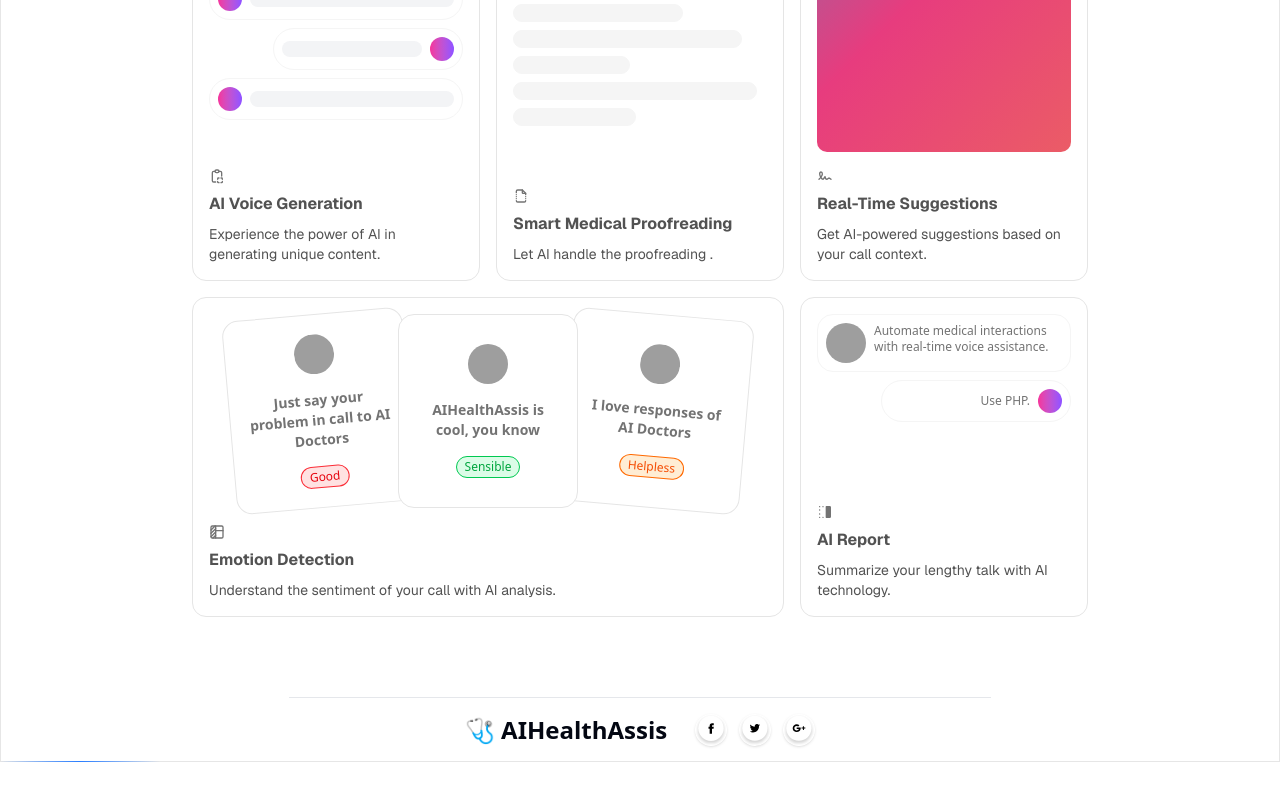
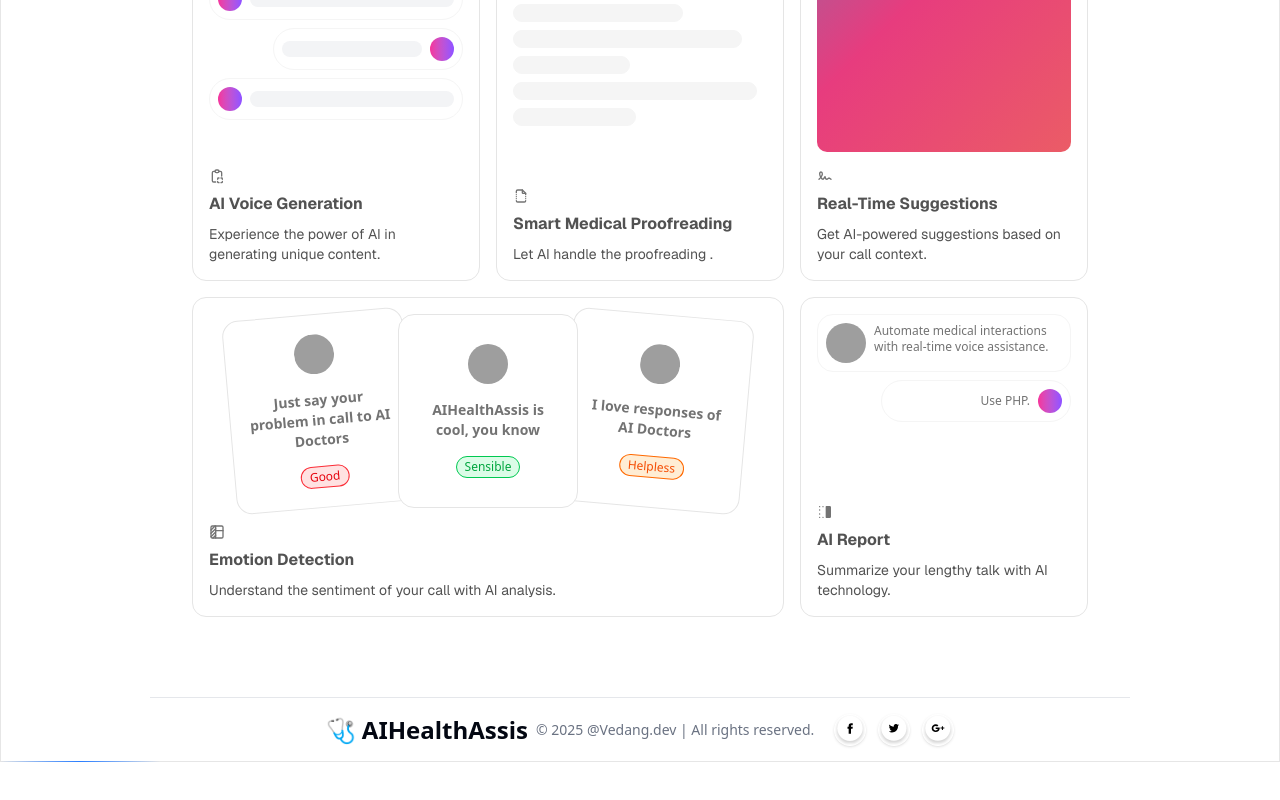
Before and after one commit to codeVedang/ai-medical-voice-agent, a Next.js app: page / in a window 1280 px wide. Shown: the part 1409-2209 px from the top of the page. Built offline with nearby package versions, Linux system fonts and the light colour scheme; no server answers; grey boxes are pictures that could not be loaded.

Commit message:
Update page.tsx

```diff
--- a/app/page.tsx
+++ b/app/page.tsx
@@ -219,7 +219,7 @@
   {/* Left: Logo and Text */}
   <div className="flex items-center space-x-2">
     <h1 className="text-base font-bold md:text-2xl">🩺 AIHealthAssis</h1>
-    <p className="text-sm text-gray-500 whitespace-nowrap md:hidden">
+    <p className="text-sm text-gray-500 whitespace-nowrap md:block">
       © {new Date().getFullYear()} @Vedang.dev | All rights reserved.
     </p>
   </div>
```
